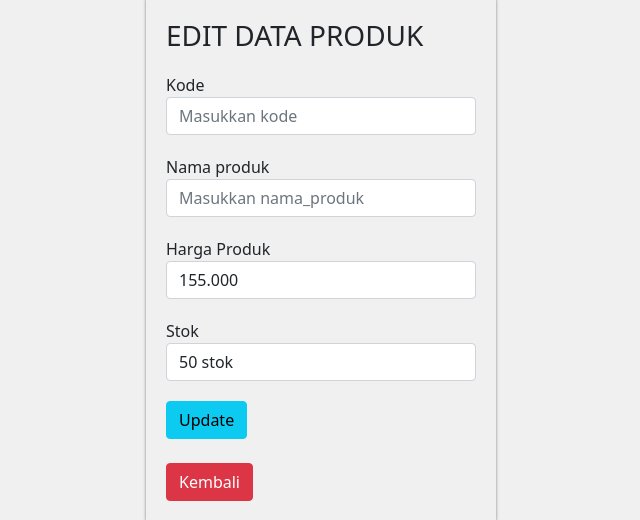
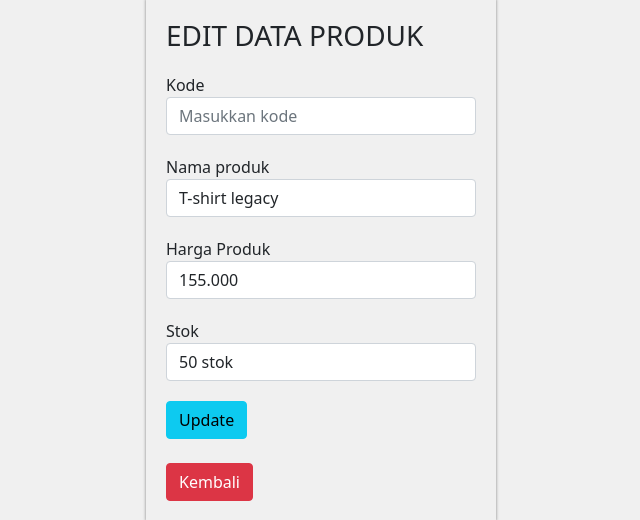
Before and after one commit to keysyarghinaya/legacy, a PHP site: page /adminlegacy/edit_produk.php?id=1 in a window 1280 px wide. Shown: the part 69-589 px from the top of the page, without its empty margins (319-959 px from the left). Run offline with PHP 8.4, Linux system fonts and the light colour scheme; data comes from the database, SQL or seed files in the repository; data that the repository does not hold is empty.

Commit message:
Update edit_produk.php

```diff
--- a/adminlegacy/edit_produk.php
+++ b/adminlegacy/edit_produk.php
@@ -97,7 +97,7 @@
 
                         <form method="post" action="update_produk.php">
                             <div class="form-group">
-                            <label>Kode</label>
+                                <label>Kode</label>
                                 <!-- form id siswa yang diedit, untuk dikirim ke file akasi -->
                                 <input type="hidden" name="id" value="<?php echo $d['id']; ?>">
 
@@ -106,7 +106,7 @@
 
                             <div class="form-group">
                                 <label>Nama produk</label>
-                                <input type="text" class="form-control" name="nama_produk" placeholder="Masukkan nama_produk" value="<?php echo $d['nama']; ?>">
+                                <input type="text" class="form-control" name="nama_produk" placeholder="Masukkan nama_produk" value="<?php echo $d['nama_produk']; ?>">
                             </div>
 
 
```
